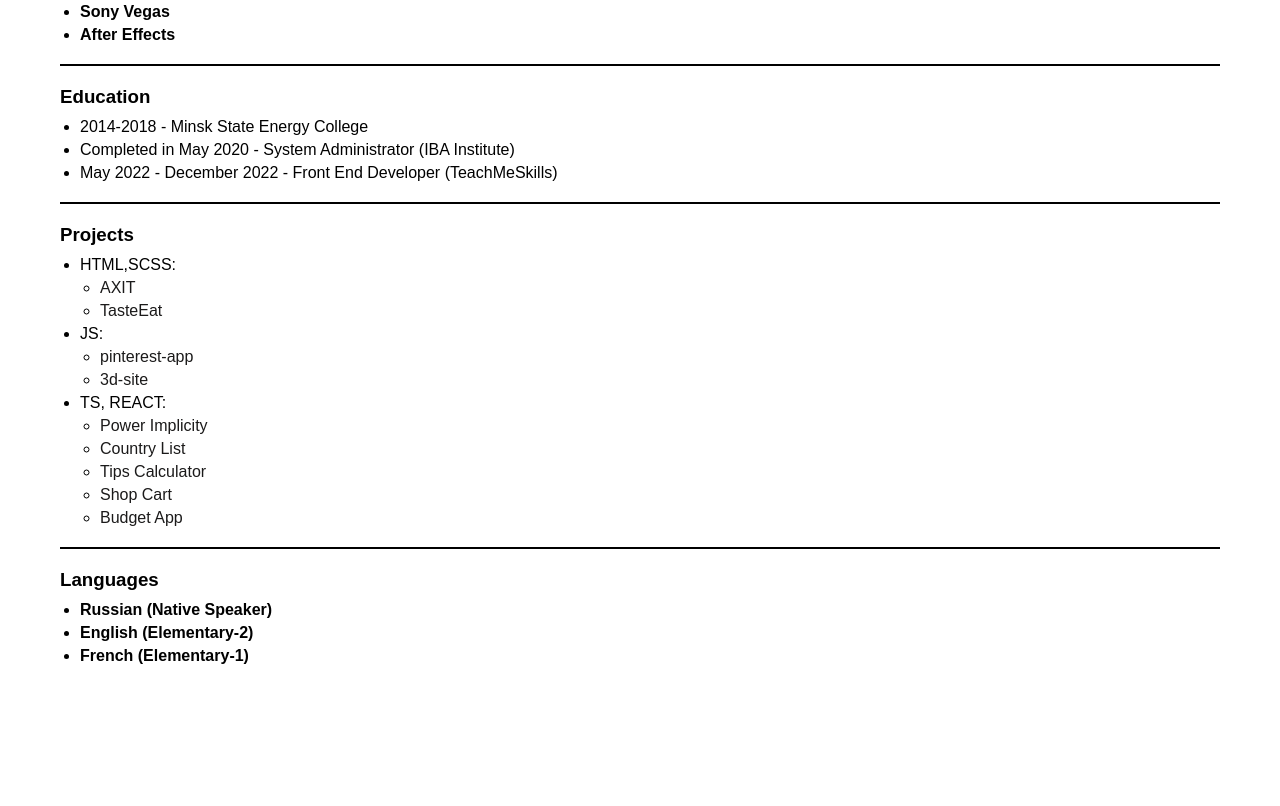
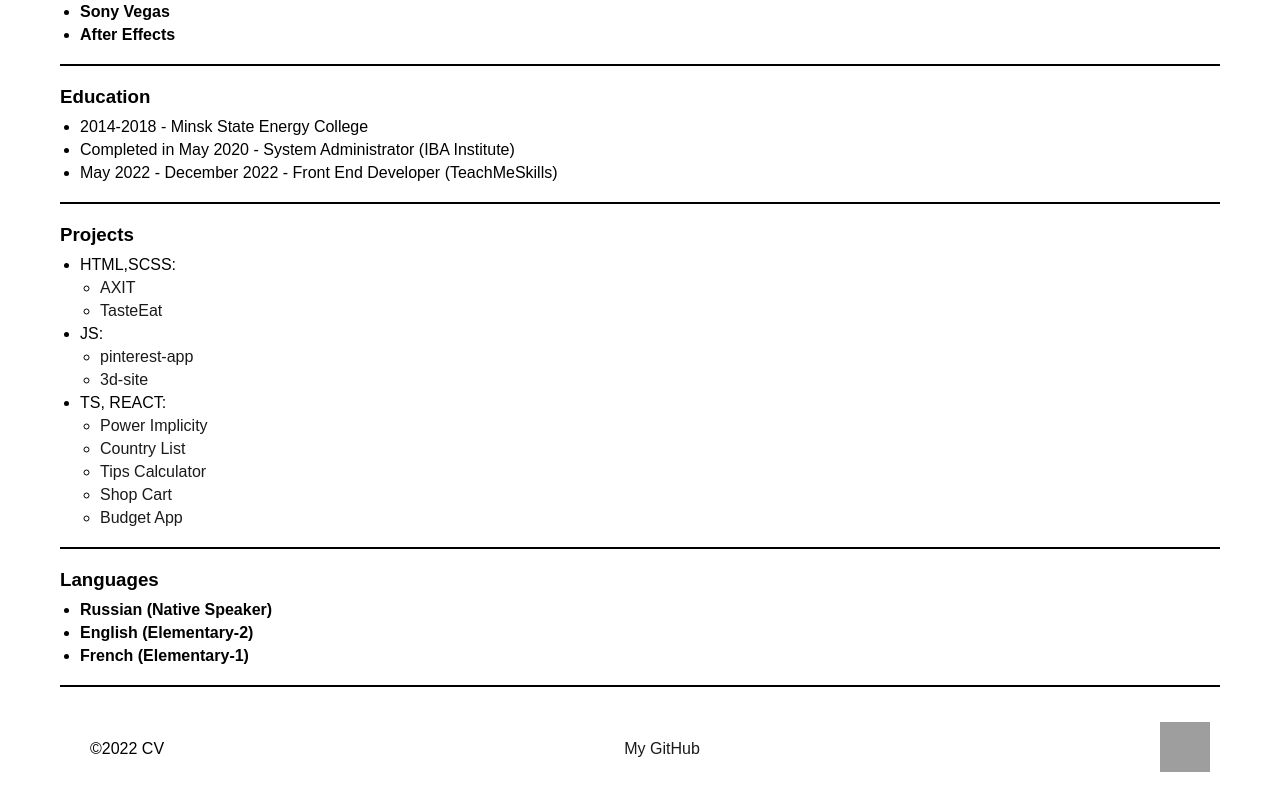
Before and after one commit to vshxd/rsschool-cv, a plain HTML site: page index.html in a window 1280 px wide. Shown: the part 984-1790 px from the top of the page. Before the commit the page ends 1669 px from the top, so only its background shows below. Drawn offline with Linux system fonts and the light colour scheme; grey boxes are pictures that could not be loaded.

Commit message:
feat: add footer and styles for footer

```diff
--- a/index.html
+++ b/index.html
@@ -77,6 +77,22 @@
             <li><span>English (Elementary-2)</span></li>
             <li><span>French (Elementary-1)</span></li>
         </ul>
+        <div class="separator"></div>
+        <footer class="footer">
+            <ul class="footer_list">
+                <li class="footer__item">
+                    <p>©2022 CV</p>
+                </li>
+                <li class="footer__item">
+                    <a href="https://github.com/vshxd">My GitHub</a>
+                </li>
+                <li class="footer__item">
+                    <a href="https://rs.school/js/">
+                        <img class="footer_logo" src="https://rs.school/images/rs_school_js.svg" alt="rs-school">
+                    </a>
+                </li>
+            </ul>
+        </footer>
     </div> <!--/container-->
 </body>
 </html>
--- a/style.css
+++ b/style.css
@@ -48,3 +48,22 @@ a {
 a:hover {
     color:rgb(10, 7, 50);
 }
+
+
+.footer {
+    padding:10px;
+}
+.footer__item {
+    list-style: none;
+}
+
+.footer_logo {
+    width: 50px;
+    height: 50px;
+}
+
+.footer_list {
+    display:flex;
+    justify-content:space-between;
+    align-items:center;
+}
```
